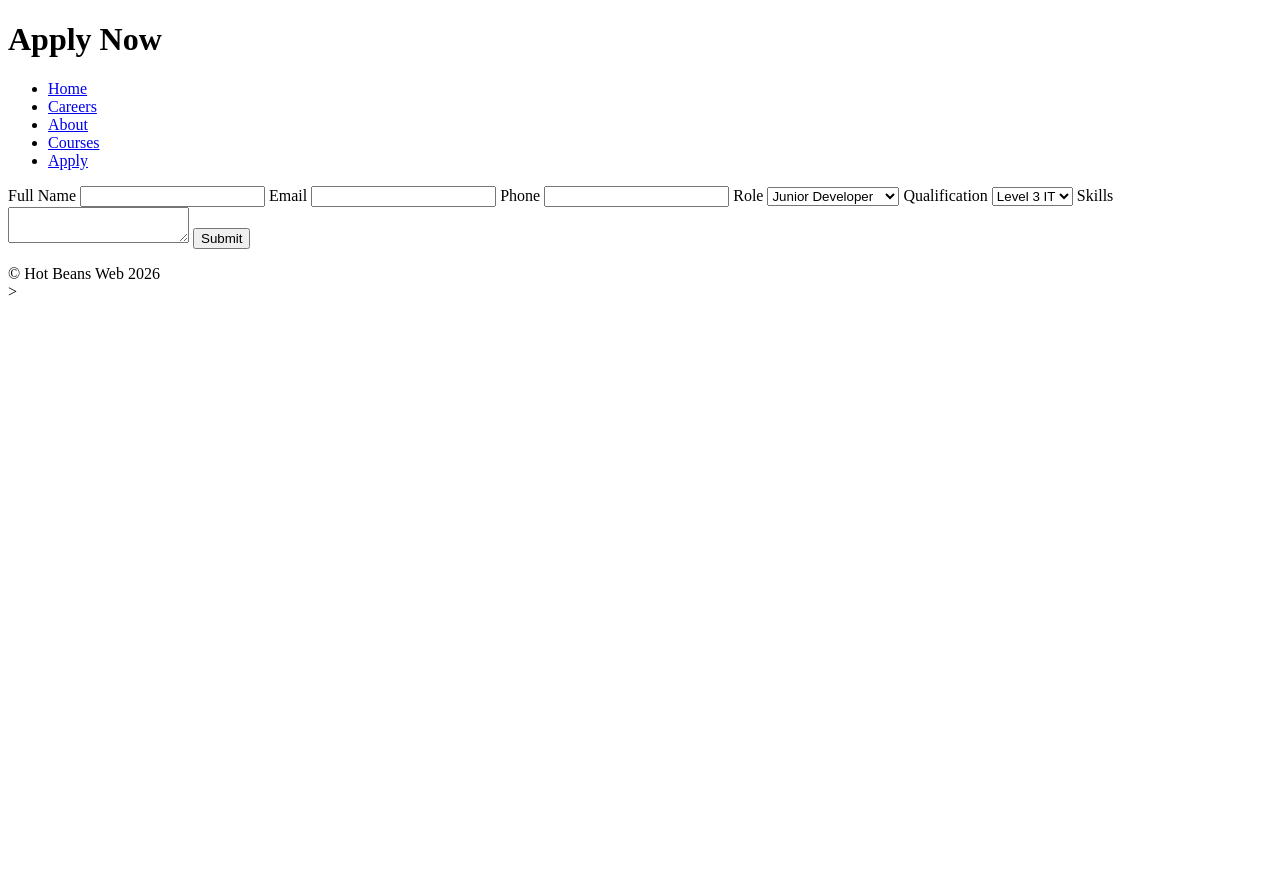
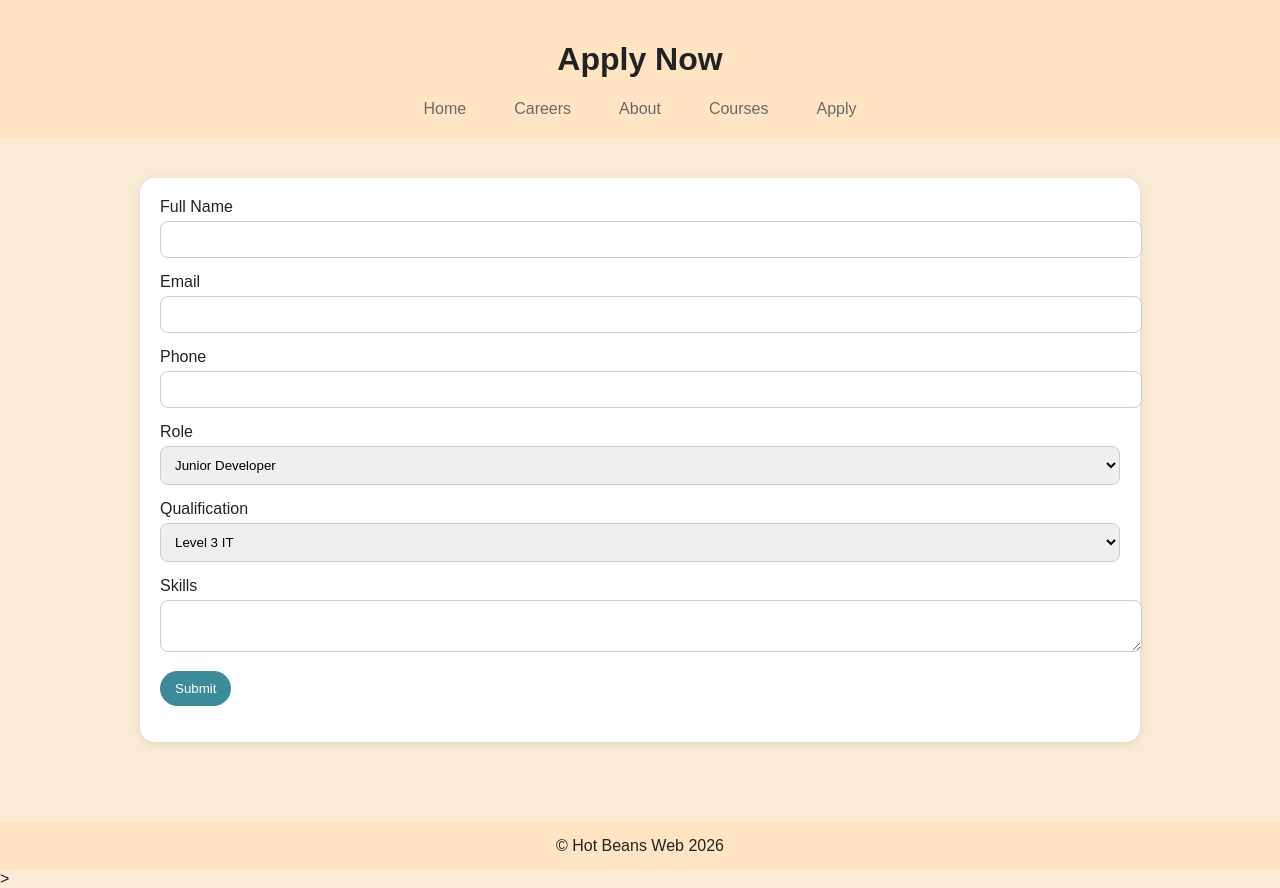
Before and after one commit to tyresegatheru-arch/hot-beans, a plain HTML site: page apply.html in a window 1280 px wide. Before the commit the page ends 800 px from the top, so only its background shows below. Drawn offline with Linux system fonts and the light colour scheme.

Commit message:
Fix HTML file names and structure
Corrected file names and fixed HTML structure.

```diff
--- a/applyy.html
+++ b/apply.html
@@ -2,8 +2,8 @@
 <html>
 <head>
 <title>Apply</title>
-<link rel="stylesheet" href="indexx.css">
-<script src="scriptt.js" defer></script>
+<link rel="stylesheet" href="index.css">
+<script src="script.js" defer></script>
 </head>
 
 <body>
@@ -13,11 +13,11 @@
 
 <nav class="nav">
 <ul>
-<li><a href="indexx.html">Home</a></li>
-<li><a href="careerr.html">Careers</a></li>
-<li><a href="aboutt.html">About</a></li>
-<li><a href="coursess.html">Courses</a></li>
-<li><a href="applyy.html">Apply</a></li>
+<li><a href="index.html">Home</a></li>
+<li><a href="career.html">Careers</a></li>
+<li><a href="about.html">About</a></li>
+<li><a href="courses.html">Courses</a></li>
+<li><a href="apply.html">Apply</a></li>
 </ul>
 </nav>
 </header>
```
